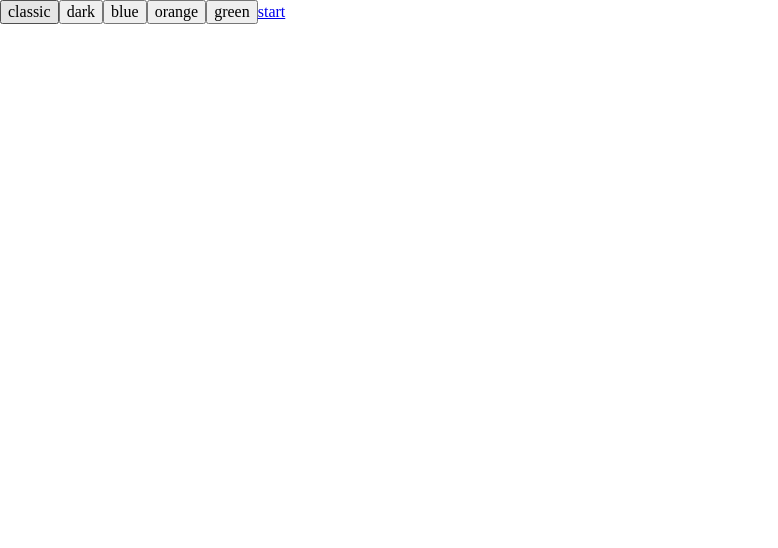
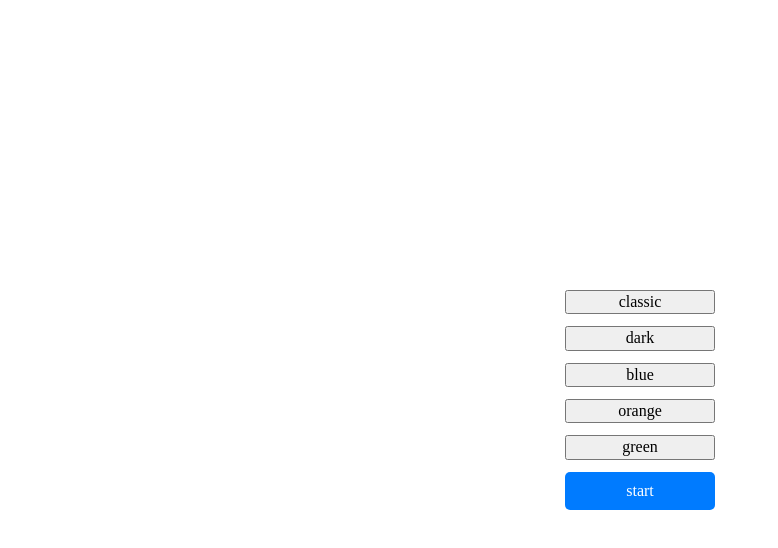
Before and after one commit to lipatovSergey/menu_editor_app, a React (Vite) app: page /templates in a window 1280 px wide. Shown: the top 548 px of the page, without its empty margins (0-778 px from the left). Built offline with nearby package versions, Linux system fonts and the light colour scheme.

Commit message:
styles updated

```diff
--- a/src/components/DishesList/DishList.module.css
+++ b/src/components/DishesList/DishList.module.css
@@ -1,7 +1,5 @@
 .dishList {
 	margin-left: 16px;
-	width: 300px;
-	height: 60vh;
 	display: flex;
 	flex-direction: column;
 	overflow-y: auto;
--- a/src/components/DishesList/DishesList.tsx
+++ b/src/components/DishesList/DishesList.tsx
@@ -16,7 +16,7 @@ export default function DishesList() {
 	console.log(activeSorting);
 
 	return (
-		<div className={template.menu}>
+		<div className={`${template.menu} ${styles.wrapper}`}>
 			<button onClick={addDish}>Add</button>
 			<SortButton listToSort={"dishes"} active={isSorting} />
 			<div className={styles.wrapper}>
--- a/src/components/MenuEditor/MenuEditor.module.css
+++ b/src/components/MenuEditor/MenuEditor.module.css
@@ -0,0 +1,21 @@
+.backBtn {
+	font-size: 16px;
+	text-decoration: none;
+	color: black;
+	background-color: white;
+	border: none;
+	border-radius: 5px;
+	cursor: pointer;
+	text-align: center;
+}
+
+.editor {
+	width: 100%;
+	height: 100vh;
+}
+
+.editorHeader {
+	display: flex;
+	justify-content: center;
+	padding: 4px 8px;
+}
--- a/src/components/MenuEditor/MenuEditor.tsx
+++ b/src/components/MenuEditor/MenuEditor.tsx
@@ -23,6 +23,8 @@ import { DragOverlayItem } from "../DragOverlayItem/DragOverlayItem";
 import { useMenuTemplate } from "../../context/MenuTemplateContext/MenuTemplateContext";
 import { useSectionsContext } from "../../context/SectionsContext/SectionsContext";
 import { useDishesContext } from "../../context/DishesContext/DishesContext";
+import { Link } from "react-router-dom";
+import styles from "./MenuEditor.module.css";
 
 export default function MenuEditor() {
 	const { dishes, setDishes } = useDishesContext();
@@ -100,12 +102,17 @@ export default function MenuEditor() {
 	console.log(activeItem);
 
 	return (
+		<div className={`${styles.editor} ${template.menu}`}>
+			<div className={styles.editorHeader}>
+				<Link className={styles.backBtn} to={"/templates"}>
+					Back to template selection
+				</Link>
+			</div>
 			<DndContext
 				sensors={sensors}
 				onDragStart={handleDragStart}
 				onDragEnd={handleDragEnd}
 			>
-			<div className={template.menu}>
 				<SortableContext
 					items={sections.map(s => s.id)}
 					strategy={horizontalListSortingStrategy}
@@ -119,7 +126,6 @@ export default function MenuEditor() {
 				>
 					<DishesList />
 				</SortableContext>
-			</div>
 
 				{/* Добавляем DragOverlay */}
 				<DragOverlay style={{ zIndex: 1000 }}>
@@ -135,11 +141,13 @@ export default function MenuEditor() {
 							) : sections.find(s => s.id === activeItem.id) ? (
 								<MenuSectionItem
 									section={sections.find(s => s.id === activeItem.id)!}
+									isSorting={false}
 								/>
 							) : null}
 						</DragOverlayItem>
 					)}
 				</DragOverlay>
 			</DndContext>
+		</div>
 	);
 }
--- a/src/components/MenuSections/MenuSections.module.css
+++ b/src/components/MenuSections/MenuSections.module.css
@@ -1,7 +1,11 @@
+.menuSectionsNav {
+	padding: 8px;
+}
+
 .menuSectionsList {
 	display: flex;
 	overflow-x: auto;
 	-webkit-overflow-scrolling: touch;
-	padding: 28px 0;
+	padding: 14px 0;
 	gap: 12px;
 }
--- a/src/components/MenuSections/MenuSections.tsx
+++ b/src/components/MenuSections/MenuSections.tsx
@@ -12,7 +12,7 @@ export default function MenuSections() {
 	const isSorting = activeSorting === "sections";
 
 	return (
-		<nav className={`${styles.menuSectionsNav}, ${template.navigation}`}>
+		<nav className={`${styles.menuSectionsNav} ${template.navigation}`}>
 			<button onClick={addSection}>Add</button>
 			<SortButton listToSort={"sections"} active={isSorting} />
 			<div className={styles.menuSectionsList}>
--- /dev/null
+++ b/src/pages/MainPage/MainPage.module.css
@@ -0,0 +1,24 @@
+.mainPage {
+	position: relative;
+	height: 100vh;
+	display: flex;
+	justify-content: center;
+	align-items: center;
+}
+
+.createMenuBtn {
+	padding: 10px 20px;
+	font-size: 16px;
+	text-decoration: none;
+	color: white;
+	background-color: #007bff;
+	border: none;
+	border-radius: 5px;
+	cursor: pointer;
+	text-align: center;
+}
+
+.editorNav {
+	padding: 12px 8px;
+	margin-bottom: 10px;
+}
--- a/src/pages/MainPage/MainPage.tsx
+++ b/src/pages/MainPage/MainPage.tsx
@@ -1,10 +1,12 @@
 import { Link } from "react-router-dom";
+import styles from "./MainPage.module.css";
 
 export default function MainPage() {
 	return (
-		<div>
-			<Link to={"/templates"}>Create New Menu</Link>
-			<button>My Menues</button>
+		<div className={styles.mainPage}>
+			<Link className={styles.createMenuBtn} to={"/templates"}>
+				Create New Menu
+			</Link>
 		</div>
 	);
 }
--- /dev/null
+++ b/src/pages/TemplateSelect/TemplateSelect.module.css
@@ -0,0 +1,29 @@
+.templatesPage {
+	height: 100vh;
+	display: flex;
+	align-items: center;
+	flex-direction: column;
+	justify-content: center;
+}
+
+.templateBtn {
+	width: 150px;
+	margin-bottom: 12px;
+}
+
+.active {
+	border: 2px solid #007bff;
+}
+
+.menuEditorBtn {
+	width: 150px;
+	padding: 10px 0;
+	font-size: 16px;
+	text-decoration: none;
+	color: white;
+	background-color: #007bff;
+	border: none;
+	border-radius: 5px;
+	cursor: pointer;
+	text-align: center;
+}
--- a/src/pages/TemplateSelect/TemplateSelect.tsx
+++ b/src/pages/TemplateSelect/TemplateSelect.tsx
@@ -1,18 +1,55 @@
 import { useMenuTemplate } from "../../context/MenuTemplateContext/MenuTemplateContext";
 import { Link } from "react-router-dom";
+import styles from "./TemplateSelect.module.css";
+import { useState, useEffect } from "react";
+import type { TemplateName } from "../../types";
+const templates: TemplateName[] = [
+	"classic",
+	"dark",
+	"blue",
+	"orange",
+	"green",
+];
 
 const TemplateSelect = () => {
-	const { changeTemplate } = useMenuTemplate();
+	const { template, changeTemplate } = useMenuTemplate();
+	console.log(template);
+	const [activeTemplate, setActiveTemplate] = useState<
+		TemplateName | undefined
+	>(undefined);
+	useEffect(() => {
+		const selectedTemplate = localStorage.getItem(
+			"selectedTemplate"
+		) as TemplateName;
+		if (selectedTemplate) {
+			setActiveTemplate(selectedTemplate);
+			changeTemplate(selectedTemplate);
+		}
+	}, [changeTemplate]);
+
+	const handleTemplateBtnClick = (name: TemplateName) => {
+		changeTemplate(name);
+		setActiveTemplate(name);
+		localStorage.setItem("selectedTemplate", name);
+	};
 
 	return (
-		<div>
-			<button onClick={() => changeTemplate("classic")}>classic</button>
-			<button onClick={() => changeTemplate("dark")}>dark</button>
-			<button onClick={() => changeTemplate("blue")}>blue</button>
-			<button onClick={() => changeTemplate("orange")}>orange</button>
-			<button onClick={() => changeTemplate("green")}>green</button>
+		<div className={styles.templatesPage}>
+			{templates.map(template => (
+				<button
+					key={template}
+					className={`${styles.templateBtn} ${
+						activeTemplate === template ? styles.active : ""
+					}`}
+					onClick={() => handleTemplateBtnClick(template)}
+				>
+					{template}
+				</button>
+			))}
 
-			<Link to={"/menu_editor"}>start</Link>
+			<Link className={styles.menuEditorBtn} to={"/menu_editor"}>
+				start
+			</Link>
 		</div>
 	);
 };
--- a/src/types.ts
+++ b/src/types.ts
@@ -11,3 +11,5 @@ export interface MenuSection {
 }
 
 export type CssModule = { [key: string]: string };
+
+export type TemplateName = "dark" | "classic" | "blue" | "orange" | "green";
```
Lines whose indentation alone changed are shown as unchanged.
